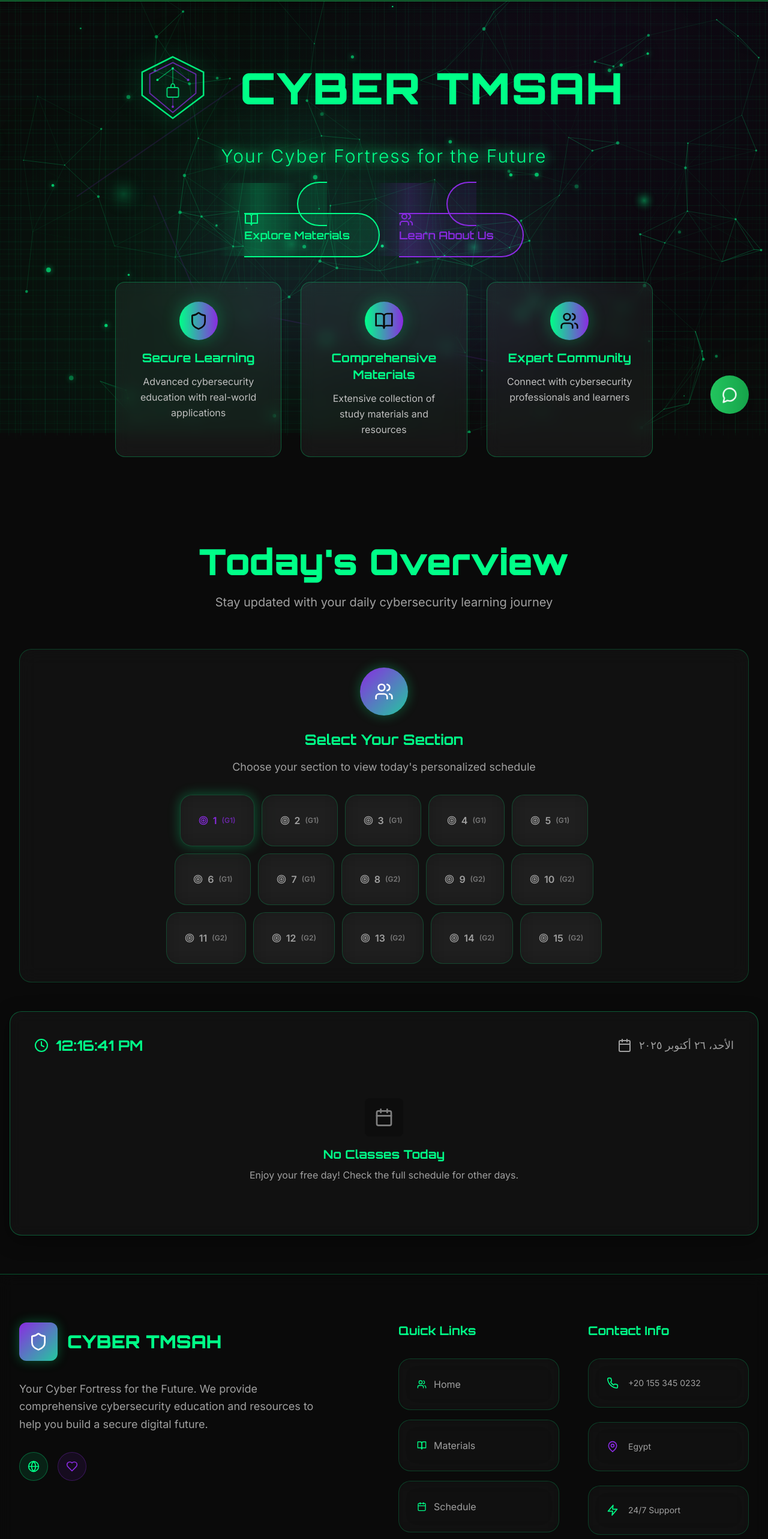
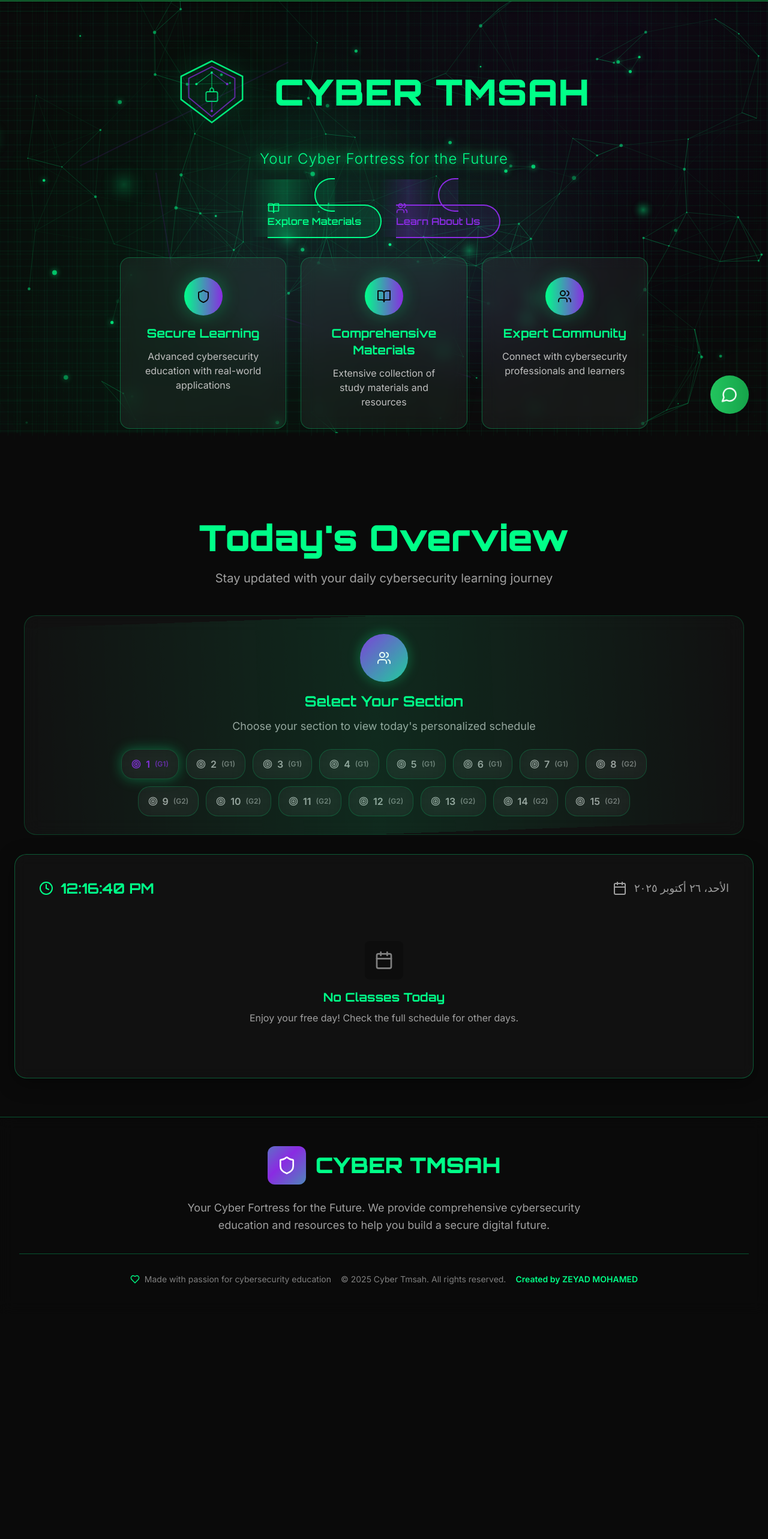
Before and after one commit to phoenixcrypto/cyber-tmsah, a Next.js app: page / in a window 1280 px wide. Shown: the part 78-2644 px from the top of the page at 60% size. After the commit the page ends 2269 px from the top, so only its background shows below. Built offline with nearby package versions, Linux system fonts and the light colour scheme.

Commit message:
Complete mobile optimization: responsive design, performance improvements, and mobile-first approach

```diff
--- a/app/about/page.tsx
+++ b/app/about/page.tsx
@@ -86,7 +86,7 @@ const AboutPage = () => {
           initial={{ opacity: 0, y: 30 }}
           animate={{ opacity: 1, y: 0 }}
           transition={{ duration: 0.6 }}
-          className="text-center text-3xl sm:text-5xl md:text-7xl font-orbitron font-black mb-4 sm:mb-6 text-cyber-neon px-4"
+          className="text-center text-2xl sm:text-3xl md:text-4xl lg:text-6xl font-orbitron font-black mb-3 sm:mb-4 md:mb-6 text-cyber-neon px-2"
         >
           About Us
         </motion.h1>
@@ -95,7 +95,7 @@ const AboutPage = () => {
           initial={{ opacity: 0, y: 20 }}
           animate={{ opacity: 1, y: 0 }}
           transition={{ duration: 0.6, delay: 0.2 }}
-          className="text-center text-lg sm:text-xl text-dark-300 max-w-4xl mx-auto mb-12 sm:mb-16 px-4"
+          className="text-center text-base sm:text-lg md:text-xl text-dark-300 max-w-3xl mx-auto mb-6 sm:mb-8 px-2"
         >
           Your Cyber Fortress for the Future - Empowering the next generation of cybersecurity professionals
         </motion.p>
--- a/app/admin/page.tsx
+++ b/app/admin/page.tsx
@@ -88,7 +88,7 @@ export default function AdminPage() {
 
                   <Shield className="text-cyber-neon" size={48} />
 
-                <h1 className="text-3xl sm:text-5xl font-orbitron font-black text-cyber-neon">
+                <h1 className="text-2xl sm:text-3xl md:text-4xl lg:text-5xl font-orbitron font-black text-cyber-neon mb-3 sm:mb-4">
                   Admin Dashboard
                 </h1>
               </motion.div>
--- a/app/globals.css
+++ b/app/globals.css
@@ -7,6 +7,9 @@
   html {
     scroll-behavior: smooth;
     overflow-x: hidden;
+    /* Mobile performance optimizations */
+    -webkit-text-size-adjust: 100%;
+    -webkit-tap-highlight-color: transparent;
   }
 
   body {
@@ -16,10 +19,20 @@
     overflow-x: hidden;
     position: relative;
     padding-top: 80px;
+    /* Mobile performance optimizations */
+    -webkit-font-smoothing: antialiased;
+    -moz-osx-font-smoothing: grayscale;
+    text-rendering: optimizeLegibility;
   }
 
   * {
     box-sizing: border-box;
+  }
+
+  /* Mobile touch optimizations */
+  button, a, input, textarea {
+    -webkit-tap-highlight-color: transparent;
+    touch-action: manipulation;
   }
 
       /* Animated background grid effect */
@@ -444,7 +457,7 @@
   }
 
   .glass-card {
-    @apply bg-white/5 backdrop-blur-md border border-cyber-glow rounded-2xl p-8 relative overflow-hidden transition-all duration-300;
+    @apply bg-white/5 backdrop-blur-md border border-cyber-glow rounded-xl sm:rounded-2xl p-4 sm:p-6 md:p-8 relative overflow-hidden transition-all duration-300;
   }
 
   .glass-card::before {
@@ -475,7 +488,7 @@
   }
 
   .btn-primary {
-    @apply px-8 py-4 bg-cyber-glow/10 border-2 border-cyber-neon text-cyber-neon rounded-full font-orbitron font-semibold transition-all duration-300 hover:bg-cyber-glow/20 hover:shadow-cyber-glow hover:-translate-y-1 relative overflow-hidden;
+    @apply px-4 py-2 sm:px-6 sm:py-3 md:px-8 md:py-4 bg-cyber-glow/10 border-2 border-cyber-neon text-cyber-neon rounded-full font-orbitron font-semibold transition-all duration-300 hover:bg-cyber-glow/20 hover:shadow-cyber-glow hover:-translate-y-1 relative overflow-hidden text-sm sm:text-base;
   }
 
   .btn-primary::before {
@@ -494,7 +507,7 @@
   }
 
   .btn-secondary {
-    @apply px-8 py-4 bg-cyber-violetGlow/10 border-2 border-cyber-violet text-cyber-violet rounded-full font-orbitron font-semibold transition-all duration-300 hover:bg-cyber-violetGlow/20 hover:shadow-cyber-violetGlow hover:-translate-y-1 relative overflow-hidden;
+    @apply px-4 py-2 sm:px-6 sm:py-3 md:px-8 md:py-4 bg-cyber-violetGlow/10 border-2 border-cyber-violet text-cyber-violet rounded-full font-orbitron font-semibold transition-all duration-300 hover:bg-cyber-violetGlow/20 hover:shadow-cyber-violetGlow hover:-translate-y-1 relative overflow-hidden text-sm sm:text-base;
   }
 
   .btn-secondary::before {
@@ -1014,10 +1027,17 @@
   background: rgba(255, 255, 255, 0.03);
   backdrop-filter: blur(15px);
   border: 1px solid rgba(0, 255, 136, 0.2);
-  border-radius: 20px;
-  padding: 30px;
+  border-radius: 12px;
+  padding: 16px;
   transition: all 0.4s cubic-bezier(0.4, 0, 0.2, 1);
   overflow: hidden;
+}
+
+@media (min-width: 640px) {
+  .enhanced-card {
+    border-radius: 20px;
+    padding: 30px;
+  }
 }
 
 .enhanced-card::before {
@@ -1036,11 +1056,20 @@
 }
 
 .enhanced-card:hover {
-  transform: translateY(-10px) rotateX(5deg);
+  transform: translateY(-5px);
   box-shadow:
-    0 20px 60px rgba(0, 255, 136, 0.3),
+    0 10px 30px rgba(0, 255, 136, 0.3),
     0 0 0 1px rgba(0, 255, 136, 0.5);
   border-color: rgba(0, 255, 136, 0.6);
+}
+
+@media (min-width: 640px) {
+  .enhanced-card:hover {
+    transform: translateY(-10px) rotateX(5deg);
+    box-shadow:
+      0 20px 60px rgba(0, 255, 136, 0.3),
+      0 0 0 1px rgba(0, 255, 136, 0.5);
+  }
 }
 
 /* Magnetic Hover Effect */
--- a/app/materials/page.tsx
+++ b/app/materials/page.tsx
@@ -51,12 +51,12 @@ const MaterialsPage = () => {
           initial={{ opacity: 0, y: 30 }}
           animate={{ opacity: 1, y: 0 }}
           transition={{ duration: 0.6 }}
-          className="text-center mb-16"
+          className="text-center mb-8 sm:mb-12"
         >
-          <h1 className="text-3xl sm:text-5xl md:text-7xl font-orbitron font-black text-cyber-neon mb-4 sm:mb-6 px-4">
+          <h1 className="text-2xl sm:text-3xl md:text-4xl lg:text-6xl font-orbitron font-black text-cyber-neon mb-3 sm:mb-4 md:mb-6 px-2">
             Study Materials
           </h1>
-          <p className="text-lg sm:text-xl text-dark-300 max-w-3xl mx-auto leading-relaxed px-4">
+          <p className="text-base sm:text-lg md:text-xl text-dark-300 max-w-3xl mx-auto leading-relaxed px-2">
             Comprehensive cybersecurity learning resources and study materials
           </p>
         </motion.div>
--- a/app/page.tsx
+++ b/app/page.tsx
@@ -32,18 +32,18 @@ export default function HomePage() {
   return (
     <div>
       <Hero />
-      <div className="container mx-auto px-4 py-16">
+      <div className="container mx-auto px-4 sm:px-6 py-12 sm:py-16">
         {/* Today's Schedule section on Home page */}
         <motion.div
           initial={{ opacity: 0, y: 30 }}
           animate={{ opacity: 1, y: 0 }}
           transition={{ duration: 0.6 }}
-          className="text-center mb-12 sm:mb-16"
+          className="text-center mb-8 sm:mb-12"
         >
-          <h2 className="text-3xl sm:text-4xl md:text-6xl font-orbitron font-black mb-4 sm:mb-6 text-cyber-neon px-4">
+          <h2 className="text-2xl sm:text-3xl md:text-4xl lg:text-6xl font-orbitron font-black mb-3 sm:mb-4 md:mb-6 text-cyber-neon px-2">
             Today's Overview
           </h2>
-          <p className="text-lg sm:text-xl text-dark-300 max-w-3xl mx-auto px-4">
+          <p className="text-base sm:text-lg md:text-xl text-dark-300 max-w-3xl mx-auto px-2">
             Stay updated with your daily cybersecurity learning journey
           </p>
         </motion.div>
@@ -53,20 +53,20 @@ export default function HomePage() {
           initial={{ opacity: 0, y: 50 }}
           animate={{ opacity: 1, y: 0 }}
           transition={{ duration: 0.8, delay: 0.2 }}
-          className="enhanced-card mb-8 sm:mb-12 wave-effect reflection-effect interactive-hover mx-4"
+          className="enhanced-card mb-6 sm:mb-8 wave-effect reflection-effect interactive-hover mx-2 sm:mx-4"
         >
-          <div className="text-center mb-6 sm:mb-8 px-4">
+          <div className="text-center mb-4 sm:mb-6 px-3 sm:px-4">
             <motion.div
               whileHover={{ scale: 1.1, rotate: 360 }}
               transition={{ duration: 0.6 }}
-              className="w-16 h-16 sm:w-20 sm:h-20 mx-auto mb-4 sm:mb-6 animated-gradient rounded-full flex items-center justify-center glow-pulse magnetic-hover"
+              className="w-12 h-12 sm:w-16 sm:h-16 md:w-20 md:h-20 mx-auto mb-3 sm:mb-4 animated-gradient rounded-full flex items-center justify-center glow-pulse magnetic-hover"
             >
-              <Users className="text-white" size={32} />
+              <Users className="text-white" size={24} />
             </motion.div>
-            <h3 className="text-xl sm:text-2xl font-orbitron font-bold text-cyber-neon mb-3 sm:mb-4">
+            <h3 className="text-lg sm:text-xl md:text-2xl font-orbitron font-bold text-cyber-neon mb-2 sm:mb-3">
               Select Your Section
             </h3>
-            <p className="text-dark-300 text-base sm:text-lg">
+            <p className="text-dark-300 text-sm sm:text-base md:text-lg">
               Choose your section to view today's personalized schedule
             </p>
           </div>
@@ -77,7 +77,7 @@ export default function HomePage() {
             initial="hidden"
             whileInView="visible"
             viewport={{ once: true }}
-            className="flex flex-wrap justify-center gap-3 max-w-3xl mx-auto"
+            className="flex flex-wrap justify-center gap-2 sm:gap-3 max-w-4xl mx-auto px-2"
           >
             {Array.from({ length: 15 }, (_, i) => i + 1).map((section) => {
               const group = parseInt(section.toString()) <= 7 ? '1' : '2'
@@ -91,7 +91,7 @@ export default function HomePage() {
                     setSelectedSection(section.toString())
                     setSelectedGroup(group)
                   }}
-                  className={`px-4 py-3 rounded-xl font-semibold transition-all duration-300 enhanced-card interactive-hover ${
+                  className={`px-3 py-2 sm:px-4 sm:py-3 rounded-lg font-semibold transition-all duration-300 enhanced-card interactive-hover text-sm sm:text-base ${
                     selectedSection === section.toString()
                       ? 'bg-cyber-violet/20 text-cyber-violet border-2 border-cyber-violet/50 glow-pulse'
                       : 'bg-cyber-dark/30 text-dark-300 border border-cyber-glow/30 hover:border-cyber-violet/50'
--- a/app/tasks/page.tsx
+++ b/app/tasks/page.tsx
@@ -69,12 +69,12 @@ const TasksPage = () => {
           initial={{ opacity: 0, y: 30 }}
           animate={{ opacity: 1, y: 0 }}
           transition={{ duration: 0.6 }}
-          className="text-center mb-16"
+          className="text-center mb-8 sm:mb-12"
         >
-          <h1 className="text-3xl sm:text-5xl md:text-7xl font-orbitron font-black mb-4 sm:mb-6 text-cyber-neon px-4">
+          <h1 className="text-2xl sm:text-3xl md:text-4xl lg:text-6xl font-orbitron font-black mb-3 sm:mb-4 md:mb-6 text-cyber-neon px-2">
             Tasks
           </h1>
-          <p className="text-lg sm:text-xl text-dark-300 max-w-3xl mx-auto leading-relaxed px-4">
+          <p className="text-base sm:text-lg md:text-xl text-dark-300 max-w-3xl mx-auto leading-relaxed px-2">
             Interactive tasks and assignments to enhance your cybersecurity learning journey
           </p>
         </motion.div>
--- a/components/Footer.tsx
+++ b/components/Footer.tsx
@@ -28,115 +28,57 @@ const Footer = () => {
   }
 
   return (
-    <footer className="relative bg-cyber-dark/50 backdrop-blur-md border-t border-cyber-glow wave-effect">
-      <div className="max-w-7xl mx-auto px-4 sm:px-6 lg:px-8 py-20">
+    <footer className="relative bg-cyber-dark/50 backdrop-blur-md border-t border-cyber-glow">
+      <div className="max-w-7xl mx-auto px-4 sm:px-6 lg:px-8 py-12">
         <motion.div
           variants={containerVariants}
           initial="hidden"
           whileInView="visible"
           viewport={{ once: true }}
-          className="grid grid-cols-1 md:grid-cols-2 lg:grid-cols-4 gap-12"
+          className="text-center"
         >
           {/* Brand Section */}
-          <motion.div variants={itemVariants} className="lg:col-span-2">
-            <div className="flex items-center space-x-4 mb-8">
+          <motion.div variants={itemVariants} className="mb-8">
+            <div className="flex items-center justify-center space-x-4 mb-6">
               <motion.div
                 whileHover={{ scale: 1.1, rotate: 360 }}
                 transition={{ duration: 0.6 }}
-                className="w-16 h-16 animated-gradient rounded-xl flex items-center justify-center glow-pulse magnetic-hover"
+                className="w-16 h-16 animated-gradient rounded-xl flex items-center justify-center"
               >
                 <Shield className="text-white" size={32} />
               </motion.div>
-              <span className="font-orbitron font-black text-3xl text-cyber-neon">
+              <span className="font-orbitron font-black text-3xl sm:text-4xl text-cyber-neon">
                 CYBER TMSAH
               </span>
             </div>
-            <p className="text-dark-300 mb-8 leading-relaxed max-w-lg text-lg">
+            <p className="text-dark-300 mb-8 leading-relaxed max-w-2xl mx-auto text-lg">
               Your Cyber Fortress for the Future. We provide comprehensive cybersecurity education
               and resources to help you build a secure digital future.
             </p>
-
-            {/* Social Links */}
-            <div className="flex items-center gap-4">
-              <motion.div
-                whileHover={{ scale: 1.1, y: -2 }}
-                className="w-12 h-12 bg-cyber-neon/10 border border-cyber-neon/30 rounded-full flex items-center justify-center cursor-pointer interactive-hover"
-              >
-                <Globe className="text-cyber-neon" size={20} />
-              </motion.div>
-              <motion.div
-                whileHover={{ scale: 1.1, y: -2 }}
-                className="w-12 h-12 bg-cyber-violet/10 border border-cyber-violet/30 rounded-full flex items-center justify-center cursor-pointer interactive-hover"
-              >
-                <Heart className="text-cyber-violet" size={20} />
-              </motion.div>
-            </div>
-          </motion.div>
-
-          {/* Quick Links */}
-          <motion.div variants={itemVariants}>
-            <h3 className="font-orbitron font-bold text-xl text-cyber-neon mb-8">
-              Quick Links
-            </h3>
-            <ul className="space-y-4">
-              {[
-                { href: '/', label: 'Home', icon: Users },
-                { href: '/materials', label: 'Materials', icon: BookOpen },
-                { href: '/schedule', label: 'Schedule', icon: Calendar },
-                { href: '/tasks', label: 'Tasks', icon: Target },
-                { href: '/about', label: 'About', icon: Shield },
-              ].map((link, index) => (
-                <li key={index}>
-                  <Link
-                    href={link.href}
-                    className="text-dark-300 hover:text-cyber-neon transition-all duration-300 flex items-center group enhanced-card p-3 rounded-lg interactive-hover"
-                  >
-                    <link.icon className="text-cyber-neon mr-3" size={16} />
-                    <span className="group-hover:translate-x-1 transition-transform duration-300">
-                      {link.label}
-                    </span>
-                  </Link>
-                </li>
-              ))}
-            </ul>
-          </motion.div>
-
-          {/* Contact Info */}
-          <motion.div variants={itemVariants}>
-            <h3 className="font-orbitron font-bold text-xl text-cyber-neon mb-8">
-              Contact Info
-            </h3>
-            <ul className="space-y-6">
-              <li className="flex items-center text-dark-300 enhanced-card p-4 rounded-lg interactive-hover">
-                <Phone className="text-cyber-neon mr-4" size={20} />
-                <span className="text-sm">+20 155 345 0232</span>
-              </li>
-              <li className="flex items-center text-dark-300 enhanced-card p-4 rounded-lg interactive-hover">
-                <MapPin className="text-cyber-violet mr-4" size={20} />
-                <span className="text-sm">Egypt</span>
-              </li>
-              <li className="flex items-center text-dark-300 enhanced-card p-4 rounded-lg interactive-hover">
-                <Zap className="text-cyber-neon mr-4" size={20} />
-                <span className="text-sm">24/7 Support</span>
-              </li>
-            </ul>
-          </motion.div>
           </motion.div>
 
           {/* Bottom Section */}
           <motion.div
             variants={itemVariants}
-          className="border-t border-cyber-glow/30 mt-16 pt-8 flex flex-col md:flex-row justify-between items-center"
+            className="border-t border-cyber-glow/30 pt-8"
           >
-          <div className="flex items-center gap-2 mb-4 md:mb-0">
+            <div className="flex flex-col sm:flex-row justify-center items-center gap-4">
+              <div className="flex items-center gap-2">
                 <Heart className="text-cyber-neon" size={16} />
                 <p className="text-dark-400 text-sm">
                   Made with passion for cybersecurity education
                 </p>
               </div>
+              <div className="hidden sm:block w-px h-4 bg-cyber-glow/30"></div>
               <p className="text-dark-400 text-sm">
                 &copy; 2025 Cyber Tmsah. All rights reserved.
               </p>
+              <div className="hidden sm:block w-px h-4 bg-cyber-glow/30"></div>
+              <p className="text-cyber-neon text-sm font-semibold">
+                Created by ZEYAD MOHAMED
+              </p>
+            </div>
+          </motion.div>
         </motion.div>
       </div>
     </footer>
--- a/components/Hero.tsx
+++ b/components/Hero.tsx
@@ -149,9 +149,9 @@ const Hero = () => {
 
             {/* Logo Text */}
             <motion.h1
-              className="font-orbitron font-black text-3xl sm:text-5xl md:text-7xl text-cyber-neon px-4"
+              className="font-orbitron font-black text-2xl sm:text-3xl md:text-4xl lg:text-6xl text-cyber-neon px-2"
               style={{
-                letterSpacing: '2px'
+                letterSpacing: '1px'
               }}
             >
               CYBER TMSAH
@@ -162,12 +162,12 @@ const Hero = () => {
         {/* Tagline */}
         <motion.p
           variants={itemVariants}
-          className="text-xl md:text-2xl lg:text-3xl text-cyber-neon neon-text mb-12 font-light tracking-wide"
+          className="text-base sm:text-lg md:text-xl lg:text-2xl text-cyber-neon neon-text mb-6 sm:mb-8 font-light tracking-wide px-2"
           style={{
             color: '#00FF88',
             textShadow: '0 0 20px rgba(0, 255, 136, 0.6)',
             fontWeight: '300',
-            letterSpacing: '2px'
+            letterSpacing: '1px'
           }}
         >
           Your Cyber Fortress for the Future
@@ -176,7 +176,7 @@ const Hero = () => {
         {/* CTA Buttons */}
         <motion.div
           variants={itemVariants}
-          className="flex flex-col sm:flex-row gap-8 justify-center items-center mb-16"
+          className="flex flex-col sm:flex-row gap-4 sm:gap-6 justify-center items-center mb-8 sm:mb-12 px-2"
         >
           <motion.div
             whileHover={{
@@ -189,9 +189,9 @@ const Hero = () => {
           >
             <Link
               href="/materials"
-              className="btn-primary text-lg px-12 py-6"
+              className="btn-primary text-sm sm:text-base px-6 py-3 sm:px-8 sm:py-4"
             >
-              <BookOpen size={24} />
+              <BookOpen size={20} />
               Explore Materials
             </Link>
           </motion.div>
@@ -206,9 +206,9 @@ const Hero = () => {
           >
             <Link
               href="/about"
-              className="btn-secondary text-lg px-12 py-6"
+              className="btn-secondary text-sm sm:text-base px-6 py-3 sm:px-8 sm:py-4"
             >
-              <Users size={24} />
+              <Users size={20} />
               Learn About Us
             </Link>
           </motion.div>
@@ -217,7 +217,7 @@ const Hero = () => {
         {/* Features */}
         <motion.div
           variants={itemVariants}
-          className="grid grid-cols-1 md:grid-cols-3 gap-8 max-w-4xl mx-auto"
+          className="grid grid-cols-1 md:grid-cols-3 gap-4 sm:gap-6 max-w-4xl mx-auto px-2"
         >
           {[
             {
@@ -244,14 +244,14 @@ const Hero = () => {
               <motion.div
                 whileHover={{ rotate: 360 }}
                 transition={{ duration: 0.6 }}
-                className="w-16 h-16 mx-auto mb-4 bg-gradient-to-r from-cyber-neon to-cyber-violet rounded-full flex items-center justify-center cyber-glow"
+                className="w-12 h-12 sm:w-16 sm:h-16 mx-auto mb-3 sm:mb-4 bg-gradient-to-r from-cyber-neon to-cyber-violet rounded-full flex items-center justify-center cyber-glow"
               >
-                <feature.icon size={32} className="text-cyber-dark" />
+                <feature.icon size={24} className="text-cyber-dark" />
               </motion.div>
-              <h3 className="text-xl font-orbitron font-bold text-cyber-neon mb-3">
+              <h3 className="text-lg sm:text-xl font-orbitron font-bold text-cyber-neon mb-2 sm:mb-3">
                 {feature.title}
               </h3>
-              <p className="text-dark-200 leading-relaxed">
+              <p className="text-sm sm:text-base text-dark-200 leading-relaxed">
                 {feature.description}
               </p>
             </motion.div>
--- a/next.config.js
+++ b/next.config.js
@@ -20,9 +20,18 @@ const nextConfig = {
   // Disable static optimization completely
   staticPageGenerationTimeout: 0,
 
-  // Disable problematic features
+  // Mobile performance optimizations
   experimental: {
-    // Remove problematic optimizations
+    optimizeCss: true,
+    optimizePackageImports: ['lucide-react', 'framer-motion'],
+    turbo: {
+      rules: {
+        '*.svg': {
+          loaders: ['@svgr/webpack'],
+          as: '*.js',
+        },
+      },
+    },
   },
 
   // Headers for performance and security
```
Also changed, not shown: app/schedule/page.tsx (+32 -32 lines), components/Navbar.tsx (+19 -20 lines). Lines whose indentation alone changed are shown as unchanged.
